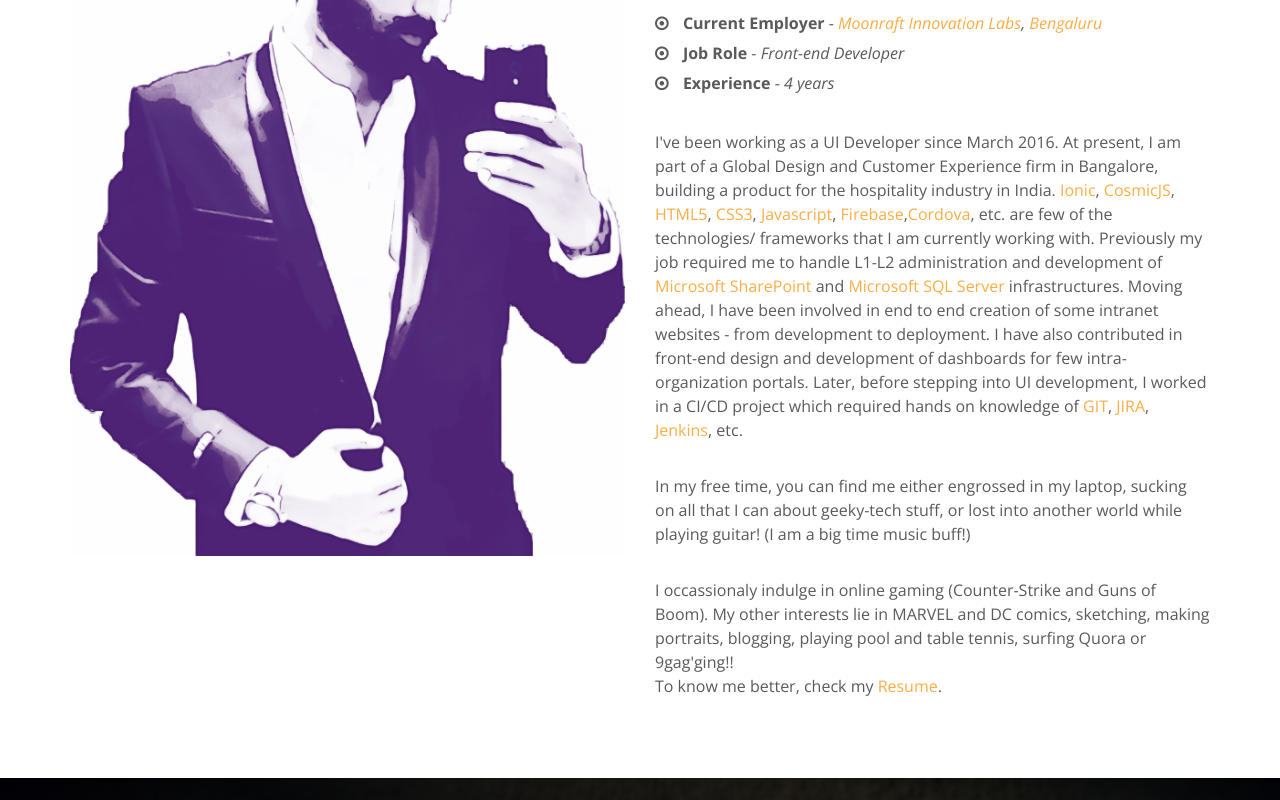
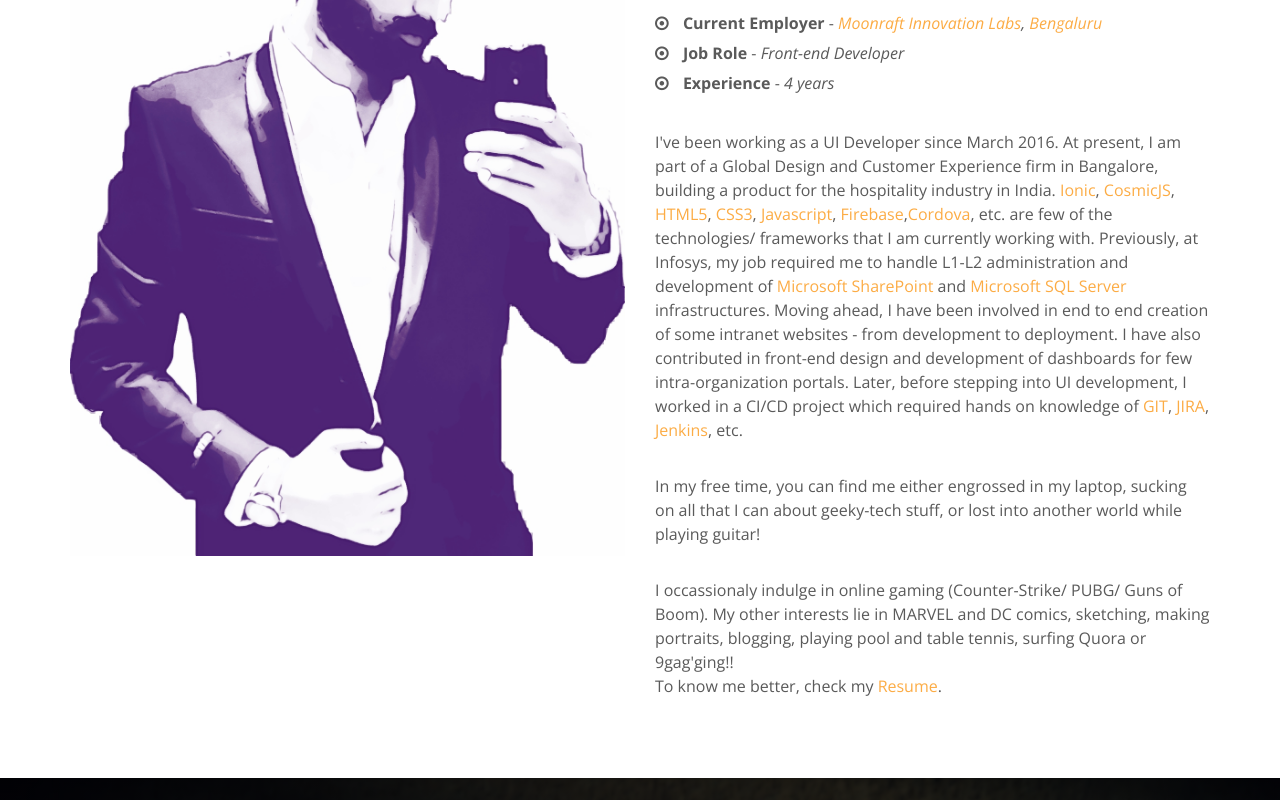
Before and after one commit to Ashygoyal/profile, a plain HTML site: page index.html in a window 1280 px wide. Shown: the part 1040-1840 px from the top of the page. Drawn offline with nearby package versions, Linux system fonts and the light colour scheme.

Commit message:
changes in textual content

```diff
--- a/index.html
+++ b/index.html
@@ -124,9 +124,9 @@
                                 <strong>Experience</strong> - <em>4 years</em>
                             </li>
                         </ul> <br>
-						<p class="intro">I've been working as a UI Developer since March 2016. At present, I am part of a Global Design and Customer Experience firm in Bangalore, building a product for the hospitality industry in India. <a href="https://ionicframework.com/">Ionic</a>, <a href="https://cosmicjs.com/">CosmicJS</a>, <a href="https://en.wikipedia.org/wiki/HTML5">HTML5</a>, <a href="https://developer.mozilla.org/en-US/docs/Web/CSS/CSS3">CSS3</a>, <a href="https://en.wikipedia.org/wiki/JavaScript">Javascript</a>, <a href="https://firebase.google.com/">Firebase</a>,<a href"https://cordova.apache.org/">Cordova</a>, etc. are few of the technologies/ frameworks that I am currently working with. Previously my job required me to handle L1-L2 administration and development of <a href="https://en.wikipedia.org/wiki/SharePoint">Microsoft SharePoint</a> and <a href="https://en.wikipedia.org/wiki/Microsoft_SQL_Server">Microsoft SQL Server</a> infrastructures. Moving ahead, I have been involved in end to end creation of some intranet websites - from development to deployment. I have also contributed in front-end design and development of dashboards for few intra-organization portals. Later, before stepping into UI development, I worked in a CI/CD project which required hands on knowledge of <a href="https://git-scm.com/">GIT</a>, <a href"https://en.wikipedia.org/wiki/Jira_(software)">JIRA</a>, <a href="https://jenkins.io/">Jenkins</a>, etc.</p><br>
-						<p class="intro">In my free time, you can find me either engrossed in my laptop, sucking on all that I can about geeky-tech stuff, or lost into another world while playing guitar! (I am a big time music buff!)</p> <br>
-						<p class="intro">I occassionaly indulge in online gaming (Counter-Strike and Guns of Boom). My other interests lie in MARVEL and DC comics, sketching, making portraits, blogging, playing pool and table tennis, surfing Quora or 9gag'ging!! <br>
+						<p class="intro">I've been working as a UI Developer since March 2016. At present, I am part of a Global Design and Customer Experience firm in Bangalore, building a product for the hospitality industry in India. <a href="https://ionicframework.com/">Ionic</a>, <a href="https://cosmicjs.com/">CosmicJS</a>, <a href="https://en.wikipedia.org/wiki/HTML5">HTML5</a>, <a href="https://developer.mozilla.org/en-US/docs/Web/CSS/CSS3">CSS3</a>, <a href="https://en.wikipedia.org/wiki/JavaScript">Javascript</a>, <a href="https://firebase.google.com/">Firebase</a>,<a href"https://cordova.apache.org/">Cordova</a>, etc. are few of the technologies/ frameworks that I am currently working with. Previously, at Infosys, my job required me to handle L1-L2 administration and development of <a href="https://en.wikipedia.org/wiki/SharePoint">Microsoft SharePoint</a> and <a href="https://en.wikipedia.org/wiki/Microsoft_SQL_Server">Microsoft SQL Server</a> infrastructures. Moving ahead, I have been involved in end to end creation of some intranet websites - from development to deployment. I have also contributed in front-end design and development of dashboards for few intra-organization portals. Later, before stepping into UI development, I worked in a CI/CD project which required hands on knowledge of <a href="https://git-scm.com/">GIT</a>, <a href"https://en.wikipedia.org/wiki/Jira_(software)">JIRA</a>, <a href="https://jenkins.io/">Jenkins</a>, etc.</p><br>
+						<p class="intro">In my free time, you can find me either engrossed in my laptop, sucking on all that I can about geeky-tech stuff, or lost into another world while playing guitar!</p> <br>
+						<p class="intro">I occassionaly indulge in online gaming (Counter-Strike/ PUBG/ Guns of Boom). My other interests lie in MARVEL and DC comics, sketching, making portraits, blogging, playing pool and table tennis, surfing Quora or 9gag'ging!! <br>
                         To know me better, check my<a href="pages/CV_AG.pdf" target=_blank id="resume"> Resume</a>.
                          </p>
                     </div>
@@ -265,7 +265,7 @@
                 <div class="col-md-3 col-sm-6 service">
                     <i class="fa fa-desktop"></i>
                     <h4><strong>Front-end Development</strong></h4>
-                    <p>Currently handling UI development of a portal based on SDN-NFV concepts for a US telecom/wireless major. Designed and developed dashboards, intra-organisation websites, newsletters, etc.</p>
+                    <p>Currently handling UI development of multiple projects. In the past I have worked on a portal based on SDN-NFV concepts for a US telecom/wireless major. Designed and developed dashboards, intra-organisation websites, newsletters, etc.</p>
                 </div>
 
                 <div class="col-md-3 col-sm-6 service">
```
